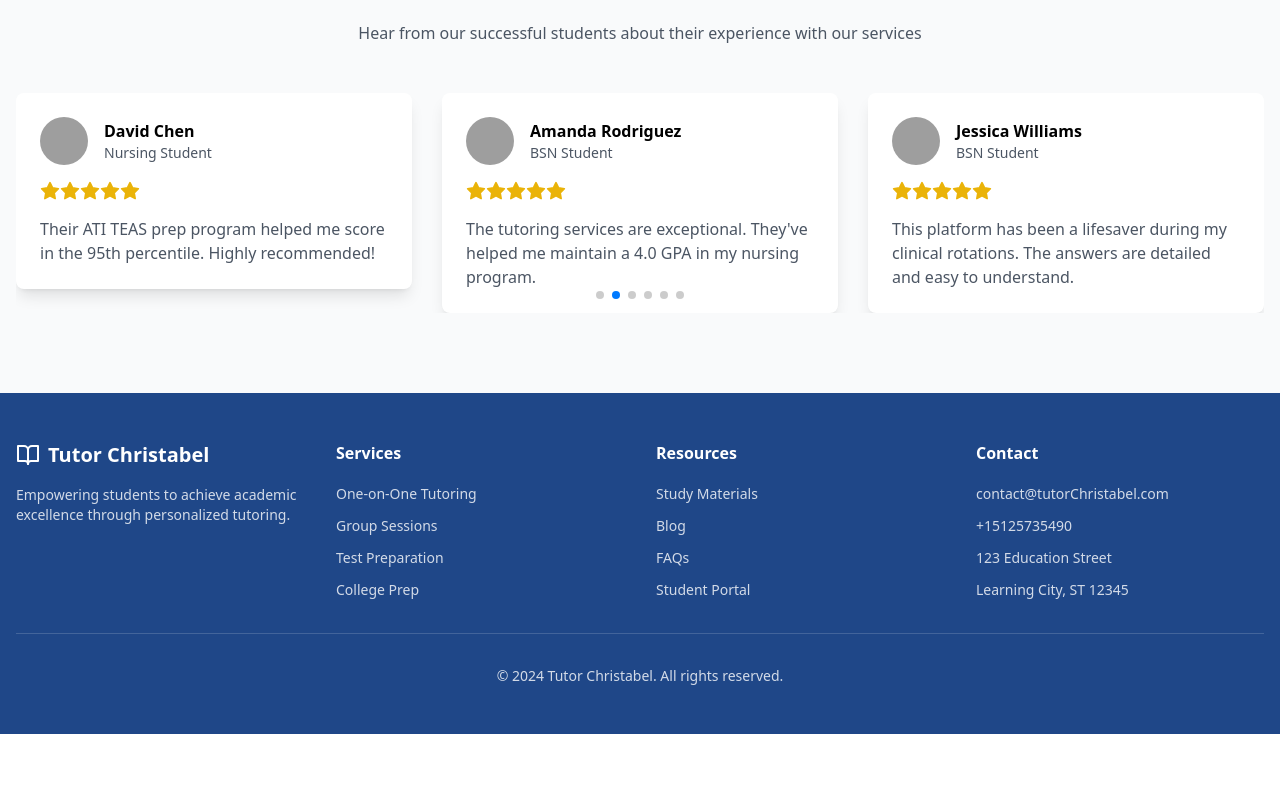
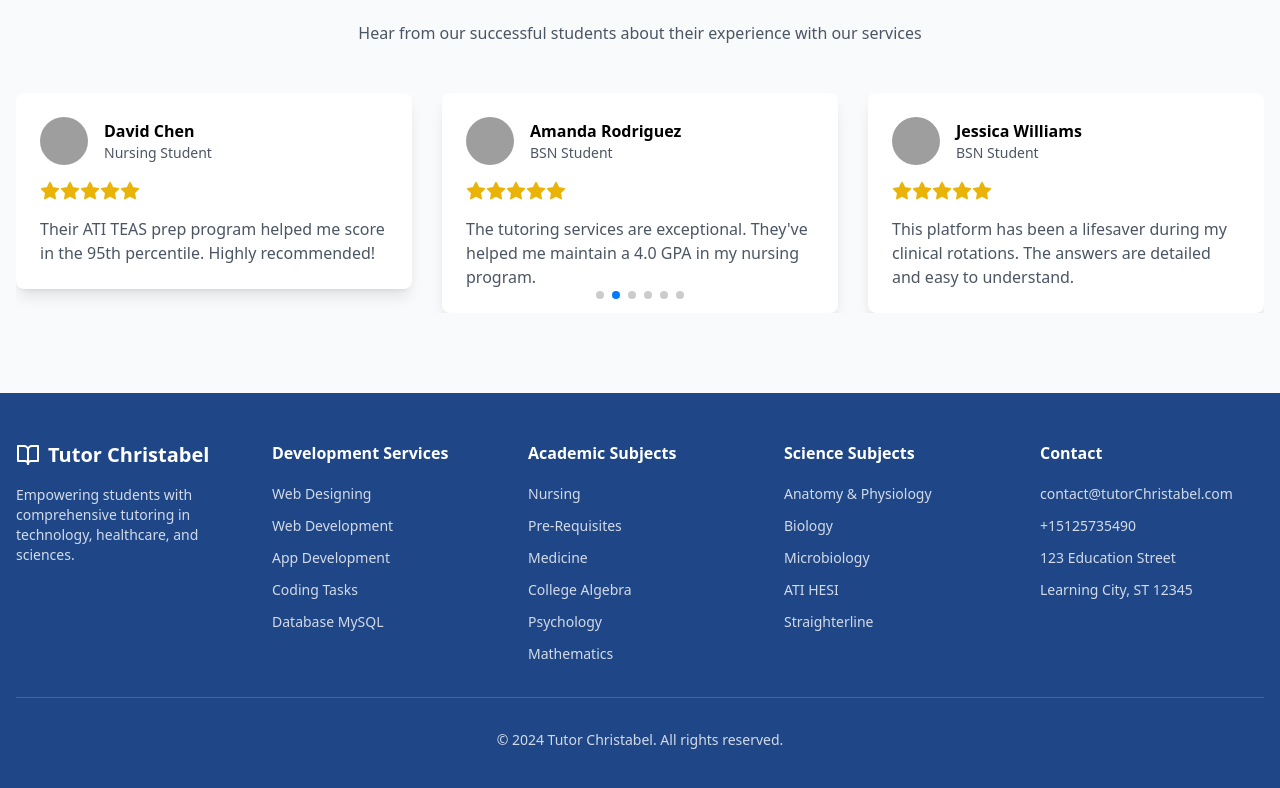
Before and after one commit to Mwangea/Tutor-xxxx, a React (Vite) app: page / in a window 1280 px wide. Shown: the part 5257-6045 px from the top of the page. Before the commit the page ends 5991 px from the top, so only its background shows below. Built offline with nearby package versions, Linux system fonts and the light colour scheme; grey boxes are pictures that could not be loaded.

Commit message:
fix: footer layout

```diff
--- a/src/components/Footer/Footer.tsx
+++ b/src/components/Footer/Footer.tsx
@@ -1,4 +1,4 @@
-import React from 'react';
+
 import { BookOpen } from 'lucide-react';
 import { footerLinks } from './footerData';
 
@@ -6,7 +6,7 @@ export default function Footer() {
   return (
     <footer className="bg-[#1F4788] text-white py-12">
       <div className="container mx-auto px-4">
-        <div className="grid grid-cols-1 md:grid-cols-4 gap-8 mb-8">
+        <div className="grid grid-cols-1 md:grid-cols-5 gap-8 mb-8">
           {/* Brand */}
           <div className="space-y-4">
             <div className="flex items-center space-x-2">
@@ -14,11 +14,11 @@ export default function Footer() {
               <span className="text-xl font-bold">Tutor Christabel</span>
             </div>
             <p className="text-sm opacity-80">
-              Empowering students to achieve academic excellence through personalized tutoring.
+              Empowering students with comprehensive tutoring in technology, healthcare, and sciences.
             </p>
           </div>
 
-          {/* Quick Links */}
+          {/* Links Sections */}
           {footerLinks.map((section) => (
             <div key={section.title}>
               <h3 className="font-semibold mb-4">{section.title}</h3>
--- a/src/components/Footer/footerData.ts
+++ b/src/components/Footer/footerData.ts
@@ -1,20 +1,34 @@
 export const footerLinks = [
+
   {
-    title: 'Services',
+    title: 'Development Services',
     links: [
-      { label: 'One-on-One Tutoring', href: '#services' },
-      { label: 'Group Sessions', href: '#services' },
-      { label: 'Test Preparation', href: '#services' },
-      { label: 'College Prep', href: '#services' }
+      { label: 'Web Designing', href: '#services' },
+      { label: 'Web Development', href: '#services' },
+      { label: 'App Development', href: '#services' },
+      { label: 'Coding Tasks', href: '#services' },
+      { label: 'Database MySQL', href: '#services' }
     ]
   },
   {
-    title: 'Resources',
+    title: 'Academic Subjects',
     links: [
-      { label: 'Study Materials', href: '#' },
-      { label: 'Blog', href: '#' },
-      { label: 'FAQs', href: '#' },
-      { label: 'Student Portal', href: '#' }
+      { label: 'Nursing', href: '#nursing' },
+      { label: 'Pre-Requisites', href: '#prerequisites' },
+      { label: 'Medicine', href: '#medicine' },
+      { label: 'College Algebra', href: '#algebra' },
+      { label: 'Psychology', href: '#psychology' },
+      { label: 'Mathematics', href: '#math' }
+    ]
+  },
+  {
+    title: 'Science Subjects',
+    links: [
+      { label: 'Anatomy & Physiology', href: '#anatomy' },
+      { label: 'Biology', href: '#biology' },
+      { label: 'Microbiology', href: '#microbiology' },
+      { label: 'ATI HESI', href: '#hesi' },
+      { label: 'Straighterline', href: '#straighterline' }
     ]
   },
   {
```
